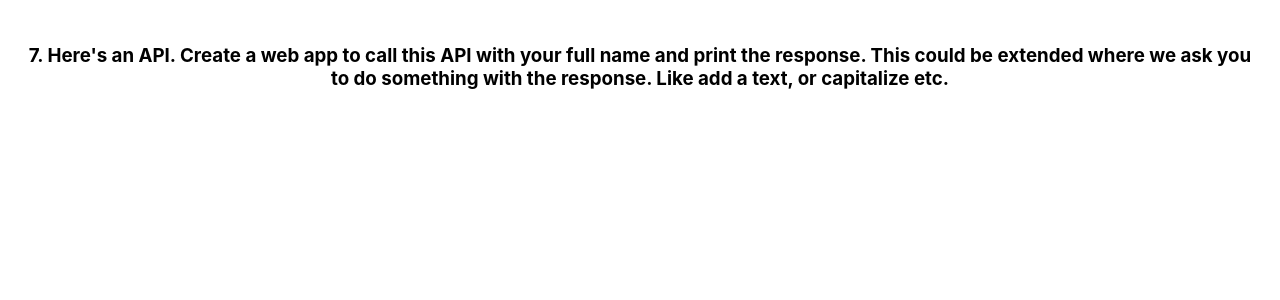
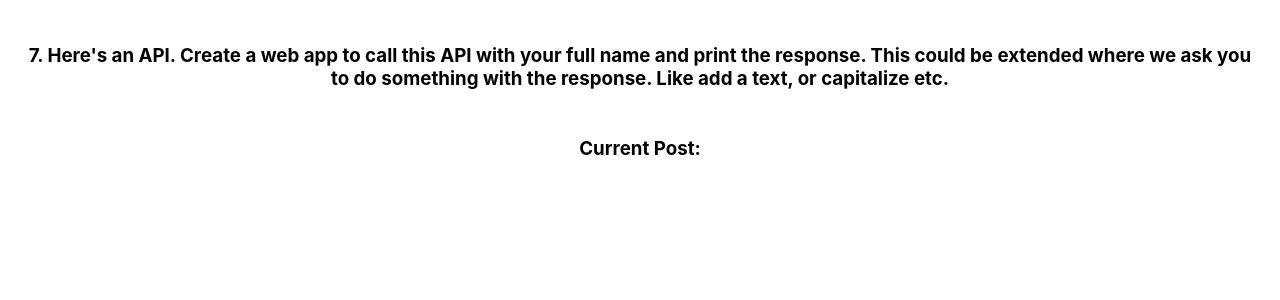
Before and after one commit to Pratham82/neoGcamp-Intervirew-questions, a React (Create React App) app: page / in a window 1280 px wide. Shown: the top 300 px of the page. Built offline with nearby package versions, Linux system fonts and the light colour scheme; no server answers; the HTML template or start-up script is replaced by a standard one.

Commit message:
update: removed unwanted code

```diff
--- a/src/pages/interview-questions/question_07.jsx
+++ b/src/pages/interview-questions/question_07.jsx
@@ -1,12 +1,11 @@
 import React, { useEffect, useState } from 'react'
 import QuestionHeader from '../../components/question-header'
 import '../../index.css'
-import loading from '../../assets/loading-buffering.gif'
 const QuestionSeven = () => {
   const POSTS_API_URL = 'https://jsonplaceholder.typicode.com/posts'
   const questionText =
     "7. Here's an API. Create a web app to call this API with your full name and print the response. This could be extended where we ask you to do something with the response. Like add a text, or capitalize etc."
-  // const [posts, setPosts] = useState([])
+  const [currentPost, setCurrentPost] = useState('')
 
   useEffect(() => {
     // Fetch data
@@ -23,27 +22,18 @@ const QuestionSeven = () => {
         })
       })
       const newPostData =  await res.json()
-      const {title, body, userId} = newPostData
+      const {title} = newPostData
+      setCurrentPost(title)
       console.log('Original Title: ', title);
       console.log('Modified Title: ', title.toUpperCase());
     }
     fetchData()
   }, [])
 
-
-  // const getNamePromise = new Promise((resolve, reject) => {
-  //   setTimeout(() => {
-  //     resolve('Promises resolved')
-  //     reject('Rejected')
-  //   }, 1000)
-  // })
-
-  // const data = fetch(getNamePromise)
-  // console.log(data)
-  // getNamePromise.then(val => console.log(val)).catch(err => console.log(err))
   return (
     <React.Fragment>
       <QuestionHeader questionText={questionText} />
+      <h3>Current Post: {currentPost}</h3>
     </React.Fragment>
   )
 }
```
